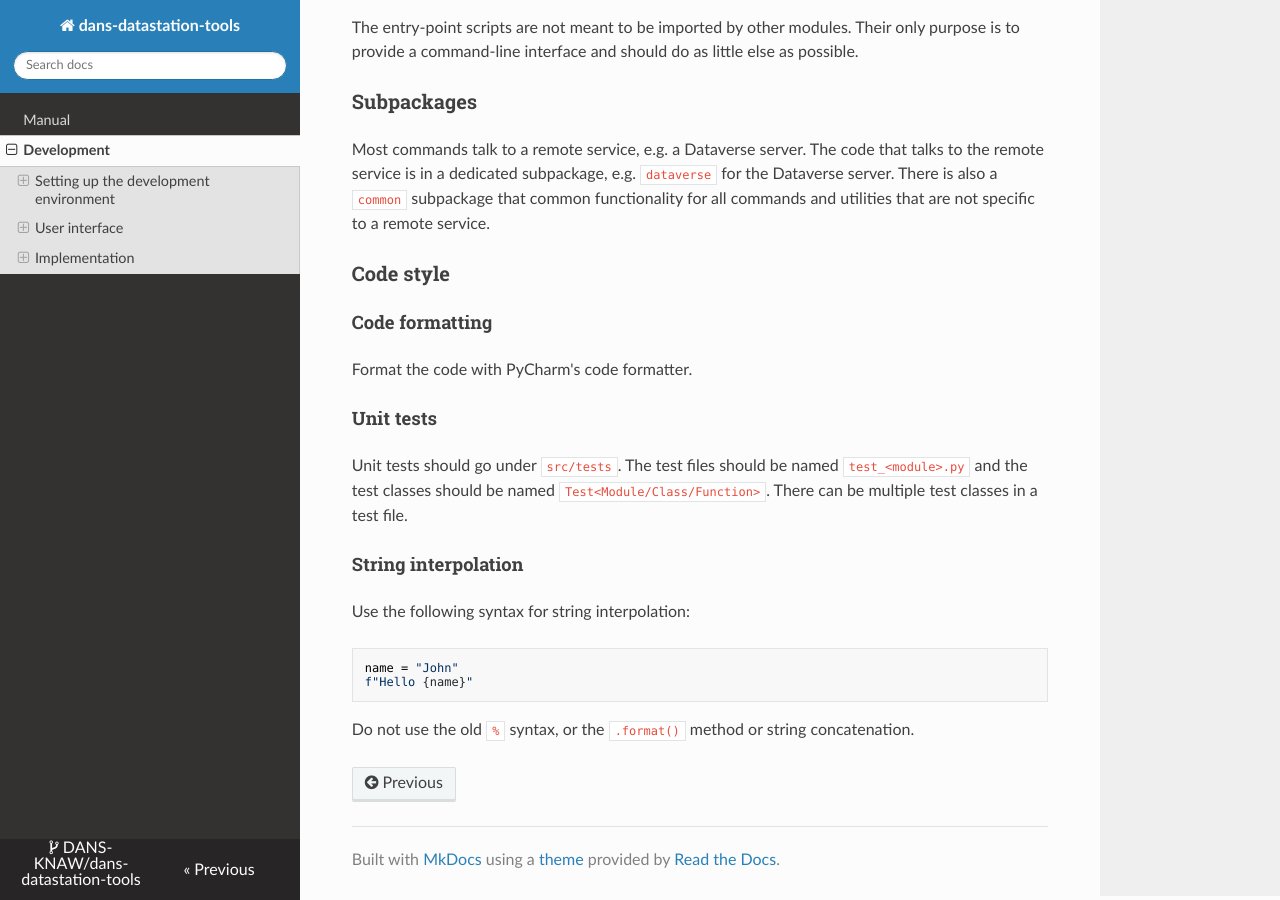
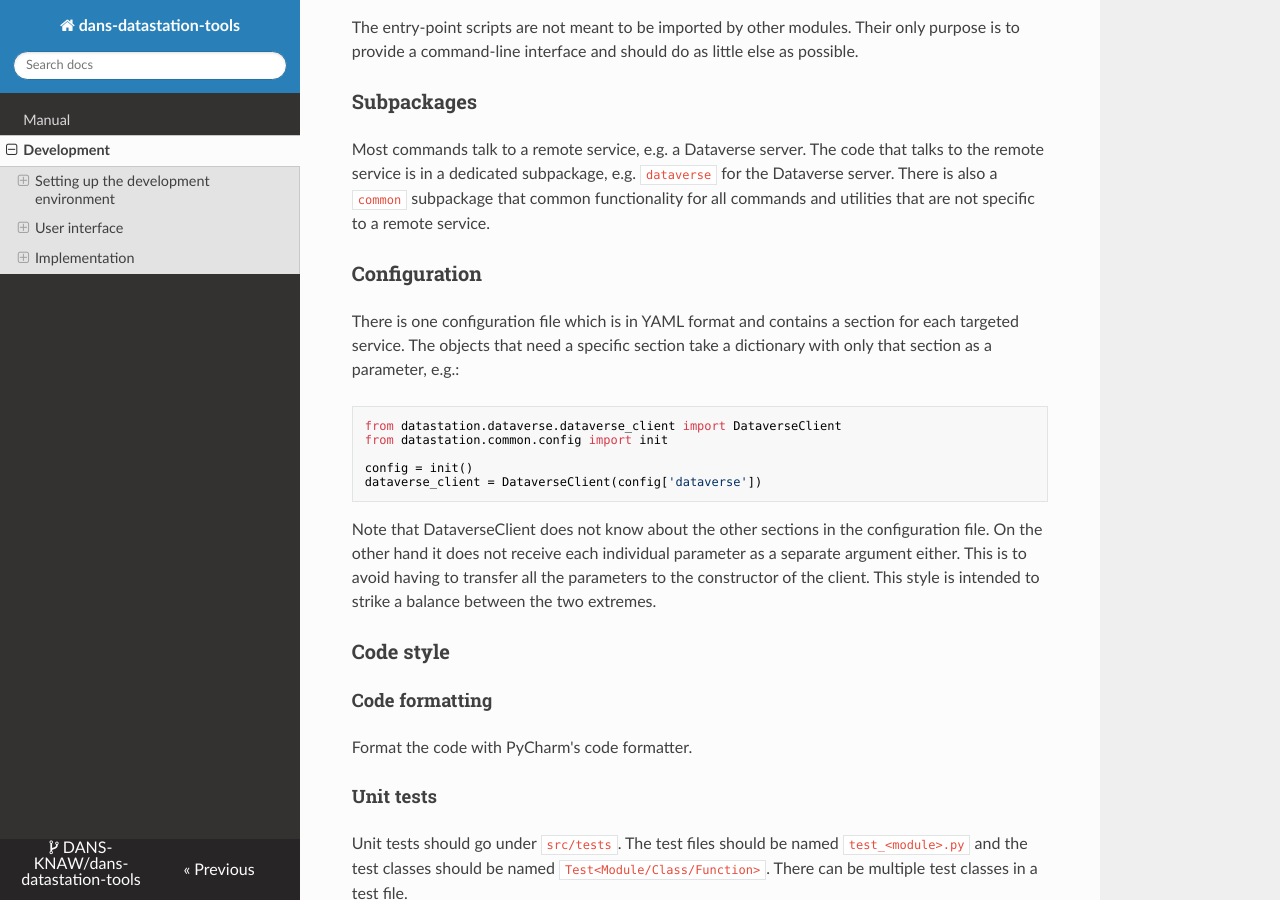
Before and after one commit to janvanmansum/dans-datastation-tools, an MkDocs documentation site: the page built from docs/dev.md, in a window 1280 px wide and 900 px high, scrolled down 3265 px. Built offline with MkDocs 1.6.1, drawn with Linux system fonts in a browser that asks for light colours; nearby versions of some CDN libraries.

Commit message:
Elaboration on how to read configuration settings

````diff
--- a/docs/dev.md
+++ b/docs/dev.md
@@ -147,6 +147,23 @@ Most commands talk to a remote service, e.g. a Dataverse server. The code that t
 dedicated subpackage, e.g. `dataverse` for the Dataverse server. There is also a `common` subpackage that common
 functionality for all commands and utilities that are not specific to a remote service.
 
+### Configuration
+
+There is one configuration file which is in YAML format and contains a section for each targeted service. The objects
+that need a specific section take a dictionary with only that section as a parameter, e.g.:
+
+```python
+from datastation.dataverse.dataverse_client import DataverseClient
+from datastation.common.config import init
+
+config = init()
+dataverse_client = DataverseClient(config['dataverse'])
+```
+
+Note that DataverseClient does not know about the other sections in the configuration file. On the other hand it does
+not receive each individual parameter as a separate argument either. This is to avoid having to transfer all the
+parameters to the constructor of the client. This style is intended to strike a balance between the two extremes.
+
 ### Code style
 
 #### Code formatting
````
